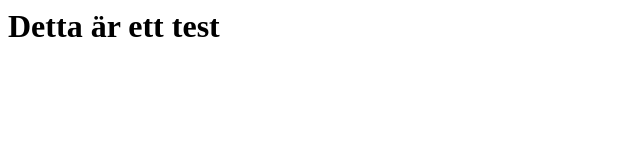
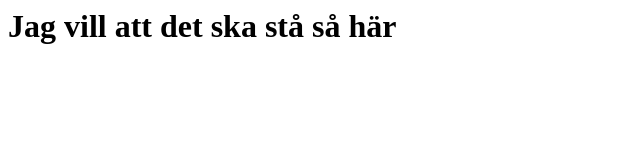
Before and after one commit to PinkWebDevTest/pinkwebdev-1, a plain HTML site: page index.html in a window 1280 px wide. Shown: the whole page, without its empty margins (0-640 px from the left). Drawn offline with Linux system fonts and the light colour scheme.

Commit message:
Fix test issue #1

```diff
--- a/index.html
+++ b/index.html
@@ -1 +1 @@
-<h1>Detta är ett test </h1>
+<h1>Jag vill att det ska stå så här</h1>
```
